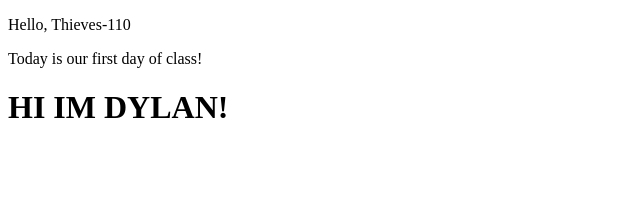
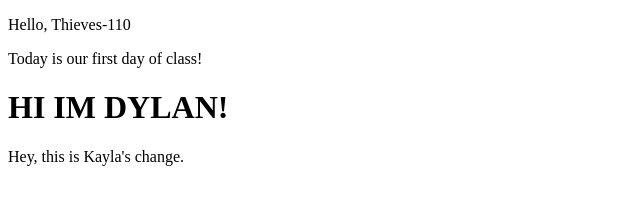
Before and after one commit to byaskew3/thieves-110-demo, a plain HTML site: page index.html in a window 1280 px wide. Shown: the whole page, without its empty margins (0-640 px from the left). Drawn offline with Linux system fonts and the light colour scheme.

Commit message:
Added a <p> with text to html page

```diff
--- a/index.html
+++ b/index.html
@@ -1,15 +1,20 @@
 <!DOCTYPE html>
 <html lang="en">
+
 <head>
     <meta charset="UTF-8">
     <meta http-equiv="X-UA-Compatible" content="IE=edge">
     <meta name="viewport" content="width=device-width, initial-scale=1.0">
     <title>Document</title>
 </head>
+
 <body>
     <p>Hello, Thieves-110</p>
     <p>Today is our first day of class!</p>
 
     <h1>HI IM DYLAN!</h1>
+
+    <p>Hey, this is Kayla's change.</p>
 </body>
+
 </html>
```
